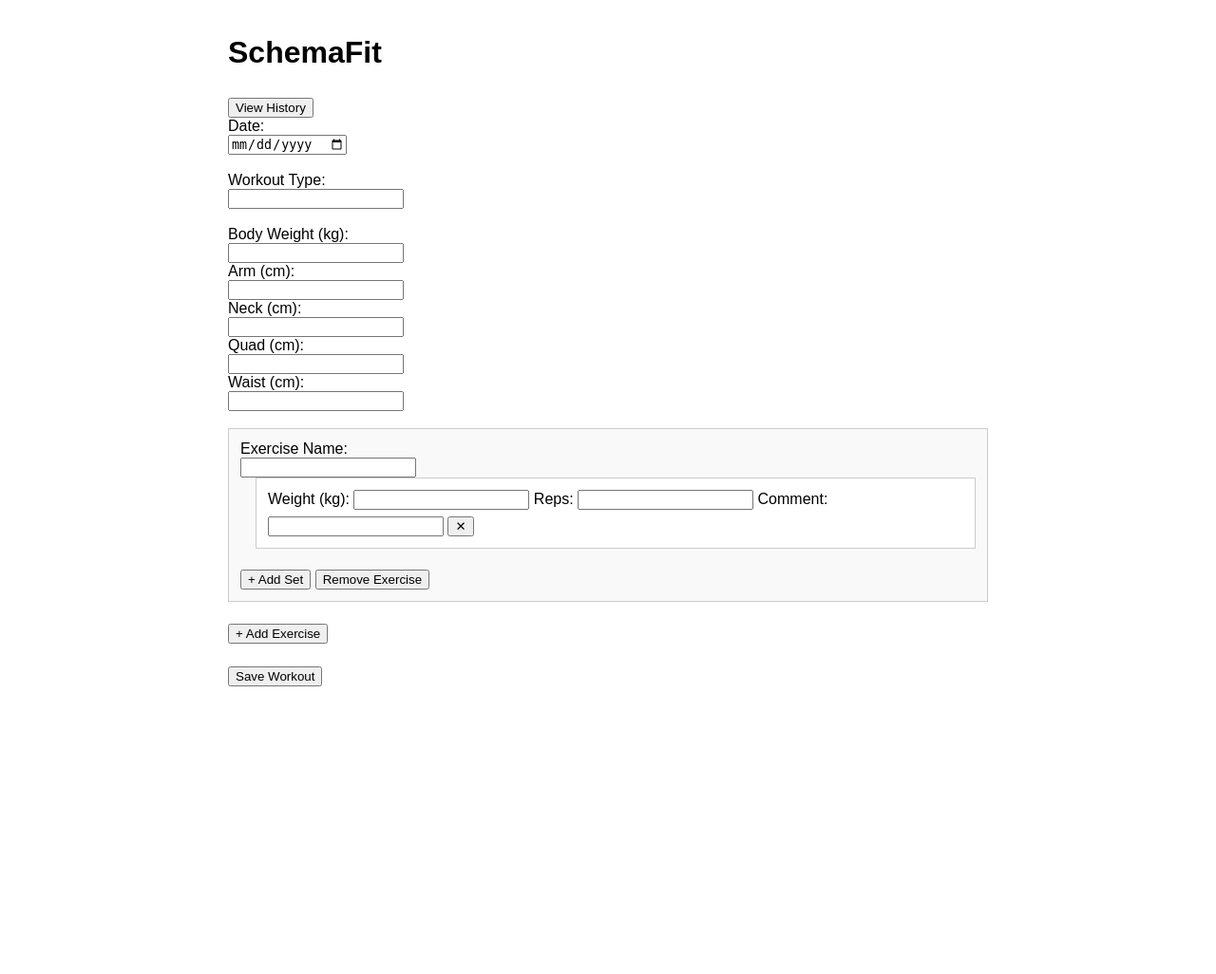
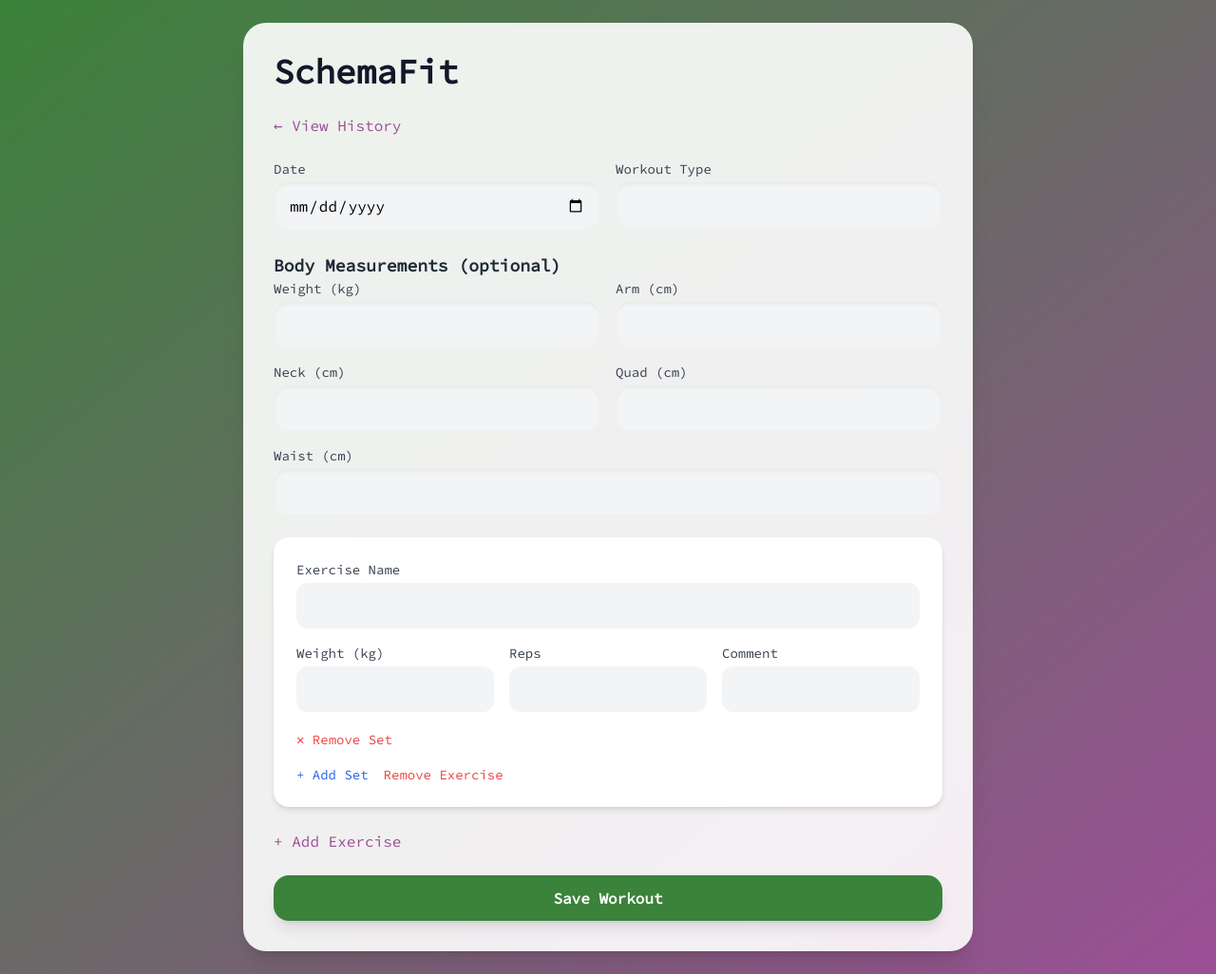
Before and after one commit to tdeenv/SchemaFit, a Flask app: page / in a window 1280 px wide. Shown: the whole page at 95% size. Before the commit the page ends 723 px from the top, so only its background shows below. Run offline with Flask 3, Linux system fonts and the light colour scheme; some libraries are stand-ins or nearby versions.

Commit message:
commit 4
UI improvements

```diff
--- a/templates/form.html
+++ b/templates/form.html
@@ -3,65 +3,130 @@
 <head>
   <meta charset="UTF-8">
   <title>SchemaFit</title>
-  <style>
-    body { font-family: sans-serif; max-width: 800px; margin: auto; padding: 1em; }
-    .exercise, .set { border: 1px solid #ccc; padding: 0.75em; margin-bottom: 1em; }
-    .exercise { background: #f9f9f9; }
-    .set { background: #fff; margin-left: 1em; }
-    button { margin-top: 0.5em; }
-  </style>
+  <!-- Monospace Font -->
+  <link href="https://fonts.googleapis.com/css2?family=Source+Code+Pro&display=swap" rel="stylesheet">
+  <!-- Tailwind CDN + Config -->
+  <script src="https://cdn.tailwindcss.com"></script>
+  <script>
+    tailwind.config = {
+      theme: {
+        extend: {
+          fontFamily: {
+            sans: ['Source Code Pro', 'monospace'],
+          },
+          colors: {
+            accent: {
+              light: '#3B823A',  /* Dark Green */
+              dark: '#9B4F96',   /* Purple */
+            }
+          }
+        }
+      }
+    }
+  </script>
 </head>
-<body>
-  <h1>SchemaFit</h1>
-  <a href="/history"><button type="button">View History</button></a>
-  <form action="/" method="post" id="workout-form">
-    <!-- Date Picker -->
-    <label for="date">Date:</label><br>
-    <input type="date" id="date" name="date" required><br><br>
+<body class="min-h-screen bg-gradient-to-br from-accent-light to-accent-dark font-sans flex items-center justify-center p-6">
+  <div class="w-full max-w-3xl bg-white/90 backdrop-blur-lg rounded-3xl shadow-xl p-8 space-y-6">
+    <h1 class="text-4xl font-semibold text-gray-900">SchemaFit</h1>
+    <a href="/history" class="inline-block text-accent-dark font-medium hover:underline">← View History</a>
 
-    <!-- Workout Type -->
-    <label for="workout_type">Workout Type:</label><br>
-    <input type="text" id="workout_type" name="workout_type" required><br><br>
+    <form action="/" method="post" class="space-y-6">
+      <!-- Date + Type -->
+      <div class="grid grid-cols-1 sm:grid-cols-2 gap-4">
+        <div>
+          <label class="block text-sm font-medium text-gray-700 mb-1">Date</label>
+          <input type="date" name="date" required
+                 class="w-full px-4 py-3 bg-gray-100 rounded-2xl shadow-inner focus:bg-white focus:outline-none focus:ring-4 focus:ring-accent-light transition" />
+        </div>
+        <div>
+          <label class="block text-sm font-medium text-gray-700 mb-1">Workout Type</label>
+          <input type="text" name="workout_type" required
+                 class="w-full px-4 py-3 bg-gray-100 rounded-2xl shadow-inner focus:bg-white focus:outline-none focus:ring-4 focus:ring-accent-light transition" />
+        </div>
+      </div>
 
-    <!-- Body Measurements -->
-    <label>Body Weight (kg):</label><br>
-    <input type="number" step="0.1" name="weight"><br>
-    <label>Arm (cm):</label><br>
-    <input type="number" step="0.1" name="arm"><br>
-    <label>Neck (cm):</label><br>
-    <input type="number" step="0.1" name="neck"><br>
-    <label>Quad (cm):</label><br>
-    <input type="number" step="0.1" name="quad"><br>
-    <label>Waist (cm):</label><br>
-    <input type="number" step="0.1" name="waist"><br><br>
+      <!-- Measurements -->
+      <fieldset class="grid grid-cols-1 sm:grid-cols-2 gap-4">
+        <legend class="text-lg font-semibold text-gray-800 col-span-2">Body Measurements (optional)</legend>
+        <div>
+          <label class="block text-sm text-gray-700 mb-1">Weight (kg)</label>
+          <input type="number" step="0.1" name="weight"
+                 class="w-full px-4 py-3 bg-gray-100 rounded-2xl shadow-inner focus:bg-white focus:outline-none focus:ring-4 focus:ring-accent-light transition" />
+        </div>
+        <div>
+          <label class="block text-sm text-gray-700 mb-1">Arm (cm)</label>
+          <input type="number" step="0.1" name="arm"
+                 class="w-full px-4 py-3 bg-gray-100 rounded-2xl shadow-inner focus:bg-white focus:outline-none focus:ring-4 focus:ring-accent-light transition" />
+        </div>
+        <div>
+          <label class="block text-sm text-gray-700 mb-1">Neck (cm)</label>
+          <input type="number" step="0.1" name="neck"
+                 class="w-full px-4 py-3 bg-gray-100 rounded-2xl shadow-inner focus:bg-white focus:outline-none focus:ring-4 focus:ring-accent-light transition" />
+        </div>
+        <div>
+          <label class="block text-sm text-gray-700 mb-1">Quad (cm)</label>
+          <input type="number" step="0.1" name="quad"
+                 class="w-full px-4 py-3 bg-gray-100 rounded-2xl shadow-inner focus:bg-white focus:outline-none focus:ring-4 focus:ring-accent-light transition" />
+        </div>
+        <div class="sm:col-span-2">
+          <label class="block text-sm text-gray-700 mb-1">Waist (cm)</label>
+          <input type="number" step="0.1" name="waist"
+                 class="w-full px-4 py-3 bg-gray-100 rounded-2xl shadow-inner focus:bg-white focus:outline-none focus:ring-4 focus:ring-accent-light transition" />
+        </div>
+      </fieldset>
 
-    <!-- Exercises Container -->
-    <div id="exercises-container"></div>
-    <button type="button" onclick="addExercise()">+ Add Exercise</button><br><br>
+      <!-- Exercises -->
+      <div id="exercises-container" class="space-y-6"></div>
+      <button type="button" onclick="addExercise()"
+              class="text-accent-dark font-medium hover:underline">+ Add Exercise</button>
 
-    <button type="submit">Save Workout</button>
-  </form>
+      <button type="submit"
+              class="w-full mt-4 bg-accent-light text-white font-semibold py-3 rounded-2xl shadow-lg hover:bg-accent-dark transition">
+        Save Workout
+      </button>
+    </form>
+  </div>
 
+  <!-- Templates -->
   <template id="exercise-template">
-    <div class="exercise">
-      <label>Exercise Name:</label><br>
-      <input type="text" name="exercise_name[]" required><br>
-      <div class="sets-container"></div>
-      <button type="button" onclick="addSet(this)">+ Add Set</button>
-      <button type="button" onclick="removeExercise(this)">Remove Exercise</button>
+    <div class="p-6 bg-white rounded-2xl shadow-md space-y-4 exercise">
+      <div>
+        <label class="block text-sm font-medium text-gray-700 mb-1">Exercise Name</label>
+        <input type="text" name="exercise_name[]" required
+               class="w-full px-4 py-3 bg-gray-100 rounded-xl focus:bg-white focus:outline-none focus:ring-4 focus:ring-accent-light transition" />
+      </div>
+      <div class="sets-container space-y-4"></div>
+      <div class="flex gap-4">
+        <button type="button" onclick="addSet(this)"
+                class="text-sm text-blue-600 hover:underline">+ Add Set</button>
+        <button type="button" onclick="removeExercise(this)"
+                class="text-sm text-red-500 hover:underline">Remove Exercise</button>
+      </div>
     </div>
   </template>
 
   <template id="set-template">
-    <div class="set">
-      <label>Weight (kg):</label>
-      <input type="number" step="0.1" name="set_weight[]" required>
-      <label>Reps:</label>
-      <input type="number" name="reps[]" required>
-      <label>Comment:</label>
-      <input type="text" name="comment[]">
-      <input type="hidden" name="set_exercise_index[]" class="set-index">
-      <button type="button" onclick="removeSet(this)">✕</button>
+    <div class="grid grid-cols-1 sm:grid-cols-3 gap-4 items-end set">
+      <div>
+        <label class="block text-sm text-gray-700 mb-1">Weight (kg)</label>
+        <input type="number" step="0.1" name="set_weight[]" required
+               class="w-full px-4 py-3 bg-gray-100 rounded-xl focus:bg-white focus:outline-none focus:ring-4 focus:ring-accent-light transition" />
+      </div>
+      <div>
+        <label class="block text-sm text-gray-700 mb-1">Reps</label>
+        <input type="number" name="reps[]" required
+               class="w-full px-4 py-3 bg-gray-100 rounded-xl focus:bg-white focus:outline-none focus:ring-4 focus:ring-accent-light transition" />
+      </div>
+      <div>
+        <label class="block text-sm text-gray-700 mb-1">Comment</label>
+        <input type="text" name="comment[]"
+               class="w-full px-4 py-3 bg-gray-100 rounded-xl focus:bg-white focus:outline-none focus:ring-4 focus:ring-accent-light transition" />
+        <input type="hidden" name="set_exercise_index[]" class="set-index">
+      </div>
+      <div class="sm:col-span-3">
+        <button type="button" onclick="removeSet(this)"
+                class="text-sm text-red-500 hover:underline">✕ Remove Set</button>
+      </div>
     </div>
   </template>
 
@@ -100,7 +165,6 @@
       updateSetIndexes();
     }
 
-    // Add one exercise on page load
     window.onload = addExercise;
   </script>
 </body>
```
Also changed, not shown: templates/history.html (+46 -24 lines).
